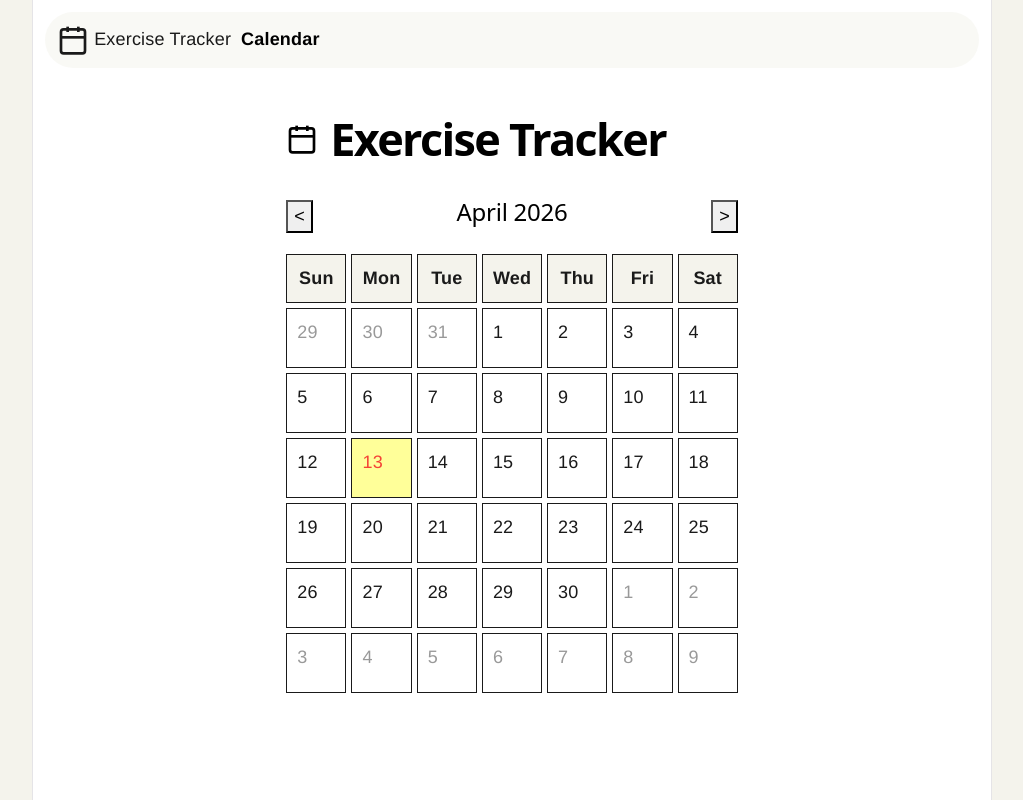
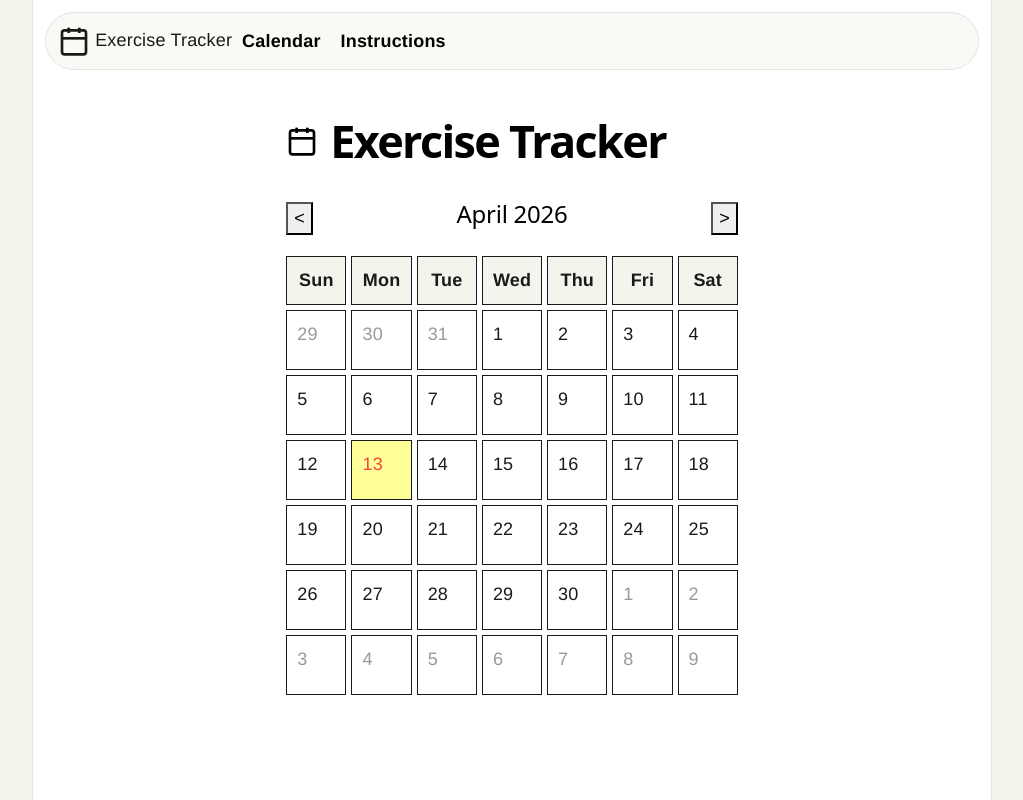
Before and after one commit to EthanM317/Fitness-Tracker-Website, a Vue app in the folder client/: page / in a window 1280 px wide. Shown: the whole page, without its empty margins (128-1151 px from the left). Built offline with nearby package versions, Linux system fonts and the light colour scheme.

Commit message:
Update App.vue

```diff
--- a/client/src/App.vue
+++ b/client/src/App.vue
@@ -1,6 +1,7 @@
 <script>
 import { RouterLink, RouterView } from 'vue-router'
 import AppLogo from './components/AppLogo.vue'
+
 export default {
   components: {
     AppLogo
@@ -14,6 +15,7 @@ export default {
     <nav>
       <AppLogo />
       <RouterLink to="/">Calendar</RouterLink>
+      <RouterLink to="/instructions">Instructions</RouterLink>
     </nav>
     <router-view />
   </div>
@@ -22,16 +24,17 @@ export default {
 <style>
 body {
   background-color: var(--code-bg);
+  margin: 0;
 }
 
 nav {
   display: flex;
+  align-items: center;
   background-color: var(--social-bg);
   padding: 12px;
   margin: 12px;
   border-radius: 30px;
-  border-width: 1px;
-  border-color: var(--border);
+  border: 1px solid var(--border);
   text-align: left;
 }
 
@@ -54,5 +57,7 @@ nav a:hover {
   color: #2c3e50;
   background-color: var(--bg);
   width: 75%;
+  margin: 0 auto;
+  min-height: 100vh;
 }
 </style>
```
